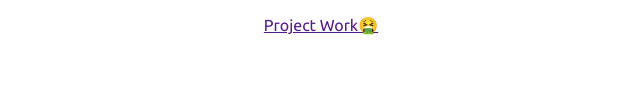
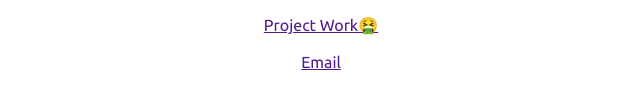
Before and after one commit to cpp-johnny/y5-resources, a plain HTML site: page index.html in a window 1280 px wide. Shown: the part 549-658 px from the top of the page, 319-959 px from the left. Drawn offline with Linux system fonts and the light colour scheme.

Commit message:
Update index.html

```diff
--- a/index.html
+++ b/index.html
@@ -46,6 +46,8 @@
 
     <a href="">Project Work🤮</a>     <br><br>
 
+    <a href="">Email</a>       <br><br>
+
 
 
 </body>
```
